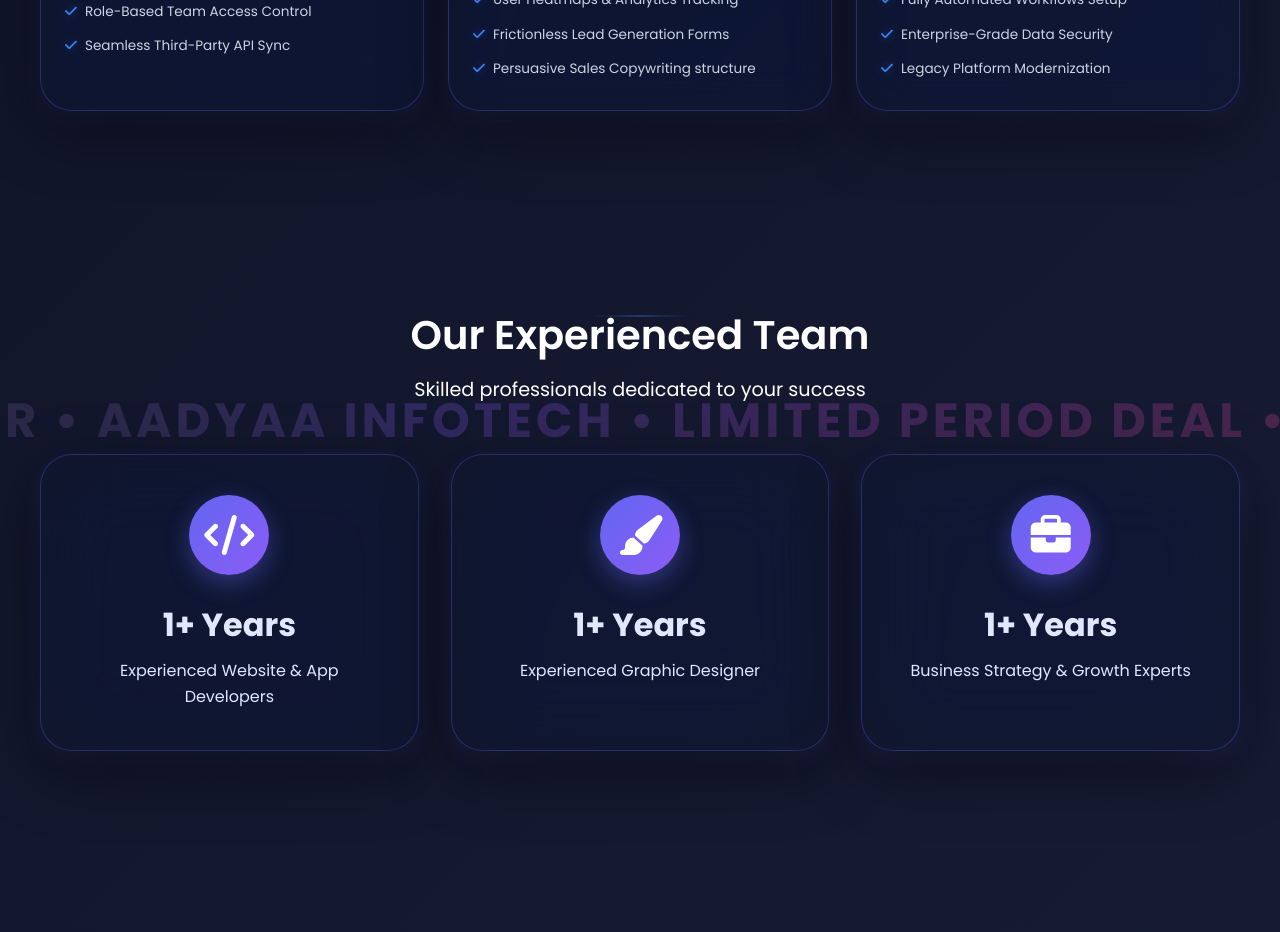
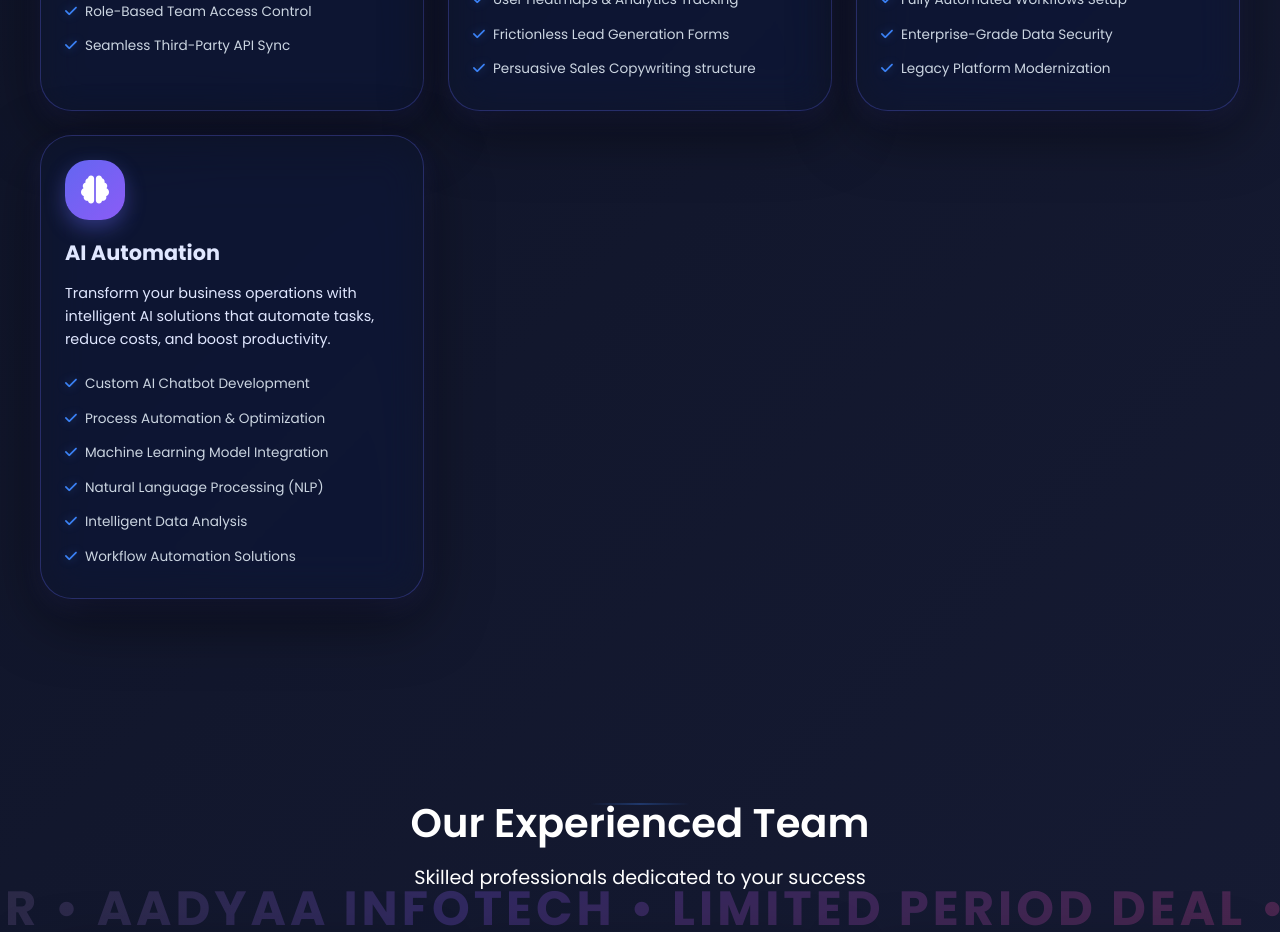
Before and after one commit to meetparmar62/Aadyaa-Infotech, a React (Vite) app: page / in a window 1280 px wide. Shown: the part 4500-5432 px from the top of the page. Built offline with nearby package versions, Linux system fonts and the light colour scheme.

Commit message:
Added AI Automation service to offerings

```diff
--- a/src/components/Services.jsx
+++ b/src/components/Services.jsx
@@ -77,6 +77,19 @@
             "Fully Automated Workflows Setup",
             "Enterprise-Grade Data Security",
             "Legacy Platform Modernization"
+        ]
+    },
+    {
+        title: "AI Automation",
+        icon: "fa-brain",
+        desc: "Transform your business operations with intelligent AI solutions that automate tasks, reduce costs, and boost productivity.",
+        features: [
+            "Custom AI Chatbot Development",
+            "Process Automation & Optimization",
+            "Machine Learning Model Integration",
+            "Natural Language Processing (NLP)",
+            "Intelligent Data Analysis",
+            "Workflow Automation Solutions"
         ]
     }
 ];
```
